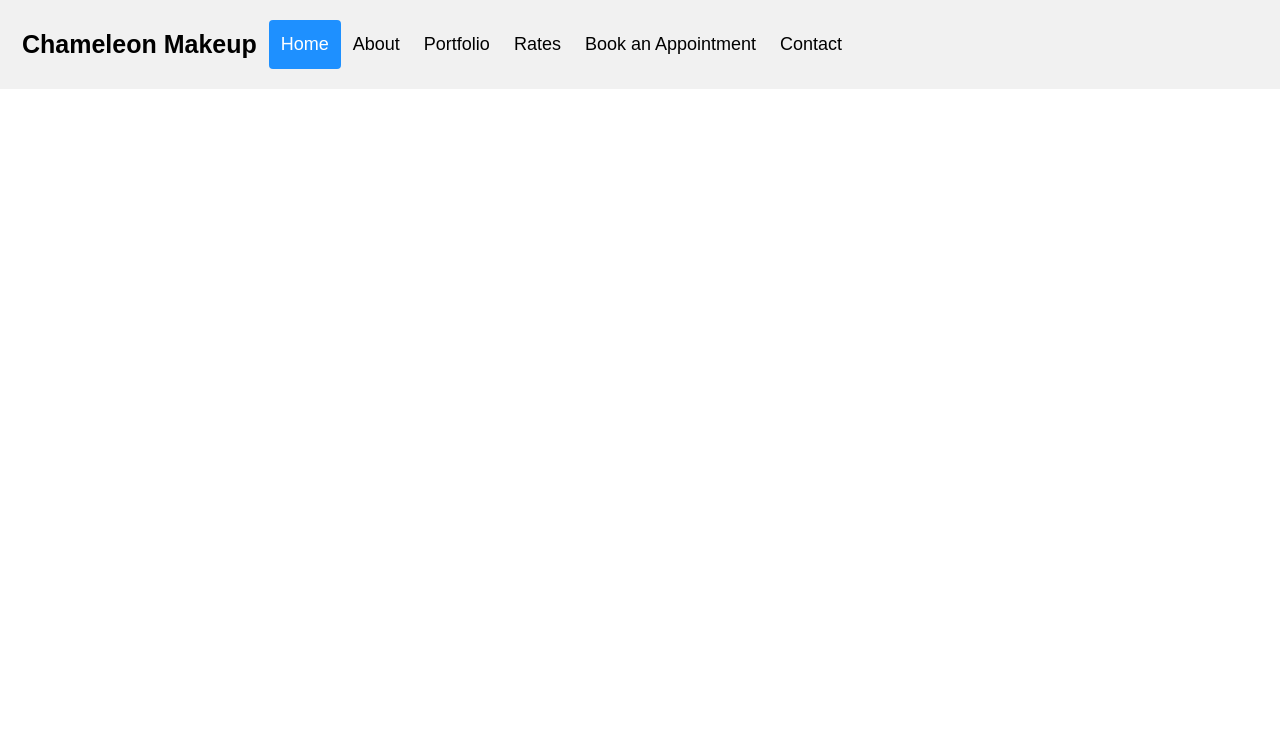
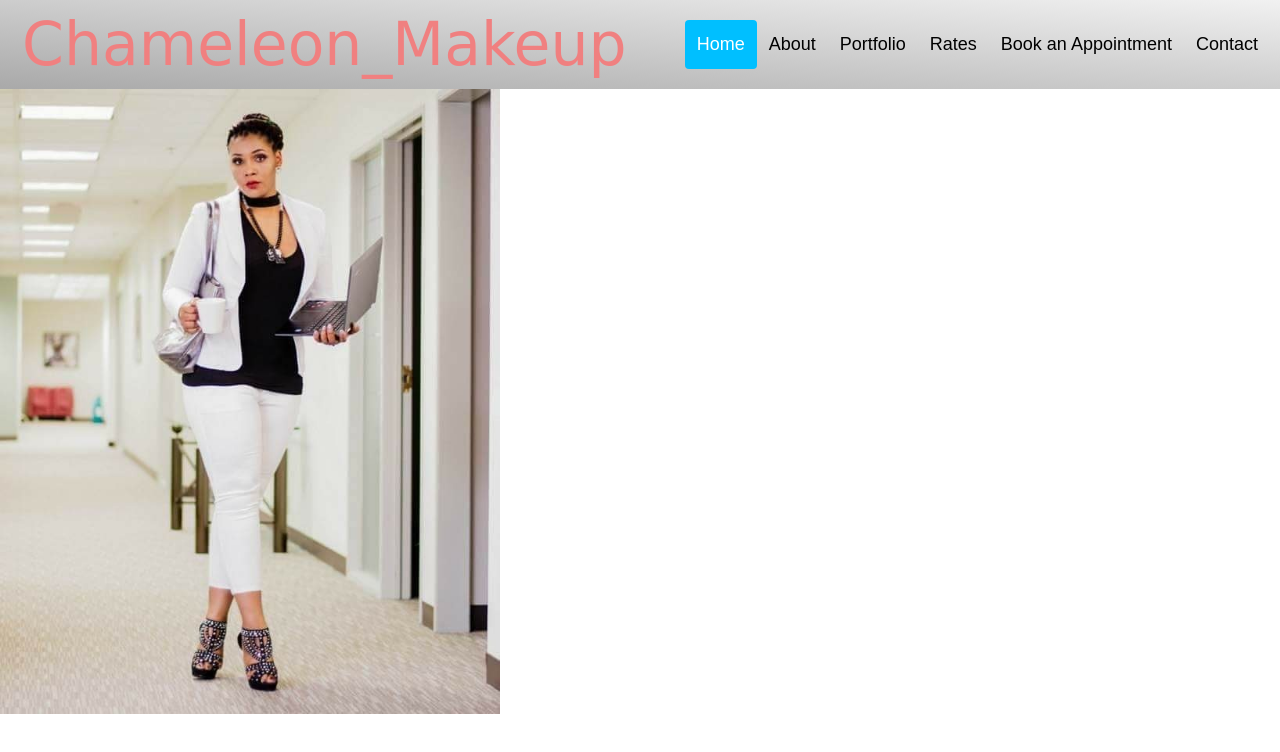
Before and after one commit to imusgrove/storeFrontProject, a plain HTML site: page store.html in a window 1280 px wide. Drawn offline with Linux system fonts and the light colour scheme.

Commit message:
added pics

```diff
--- a/store.css
+++ b/store.css
@@ -1,41 +1,46 @@
+
+* {box-sizing: border-box;}
+
 body {
     margin: 0;
     font-family: Arial;
   }
-
+  /*header background*/
   .header {
     overflow: hidden;
-    background-color: #f1f1f1;
+    background: linear-gradient(to bottom left,#f1f1f1 , darkgrey);
     padding: 20px 10px;
   }
 
   .header a {
     float: left;
     color: black;
-    text-align: center;
+    text-align: right;
     padding: 12px;
     text-decoration: none;
     font-size: 18px;
     line-height: 25px;
     border-radius: 4px;
   }
-
+  /*logo configuration*/
   .header a.logo {
-    font-size: 25px;
-    font-weight: bold;
+    font-size: 60px;
+    font-weight: normal;
+    color: lightcoral;
+    font-family: cursive;
   }
 
   .header a:hover {
     background-color: #ddd;
     color: black;
   }
-
+  /* active header button*/
   .header a.active {
-    background-color: dodgerblue;
+    background-color:deepskyblue;
     color: white;
   }
 
-  .header-right {
+  .topnav {
     float: right;
   }
 
@@ -45,7 +50,23 @@ body {
       display: block;
       text-align: left;
     }
-    .header-right {
+    .topnav {
       float: none;
     }
   }
+
+  /*slideshow css*/
+  var myIndex = 0;
+carousel();
+
+function carousel() {
+    var i;
+    var x = document.getElementsByClassName("mySlides");
+    for (i = 0; i < x.length; i++) {
+       x[i].style.display = "none";
+    }
+    myIndex++;
+    if (myIndex > x.length) {myIndex = 1}
+    x[myIndex-1].style.display = "block";
+    setTimeout(carousel, 2000); // Change image every 2 seconds
+}
--- a/store.html
+++ b/store.html
@@ -10,7 +10,8 @@
 </head>
 <body>
     <div class="header">
-        <a href="#default" class="logo">Chameleon Makeup</a>
+        <a href="#default" class="logo">Chameleon_Makeup</a>
+
     <div class="topnav">
             <a class="active" href="#home">Home</a>
             <a href="#about">About</a>
@@ -20,11 +21,37 @@
             <a href="#contact">Contact</a>
         </div>
     </div>
-    <div class="body"></div>
+
+    <div class="slideshow">
+        <div class="makeupPics" style="max-width:500px">
+            <img class="myWork" src="./storePics/rhodah.jpg" alt="HTML5 Icon" style="width:100%">
+            <img class="myWork" src="./storePics/monique.jpg" alt="HTML5 Icon" style="width:100%">
+            <img class="myWork" src="./storePics/kevina.jpg" alt="HTML5 Icon" style="width:100%">
+
+          </div>
+    </div>
+
+
     <div class="content"></div>
     <div class="footer"></div>
 
 
 
+    <script>
+        var myIndex = 0;
+        carousel();
+
+        function carousel() {
+            var i;
+            var x = document.getElementsByClassName("myWork");
+            for (i = 0; i < x.length; i++) {
+               x[i].style.display = "none";
+            }
+            myIndex++;
+            if (myIndex > x.length) {myIndex = 1}
+            x[myIndex-1].style.display = "block";
+            setTimeout(carousel, 2000); // Change image every 2 seconds
+        }
+        </script>
 </body>
 </html>
```
Also changed, not shown: storePics/IMG_7466.jpg (added), storePics/kevina.jpg (added), storePics/kevina2.jpg (added), storePics/kevina3.jpg (added), storePics/monique.jpg (added), storePics/rhodah.jpg (added), storePics/rhodah2.jpg (added).
